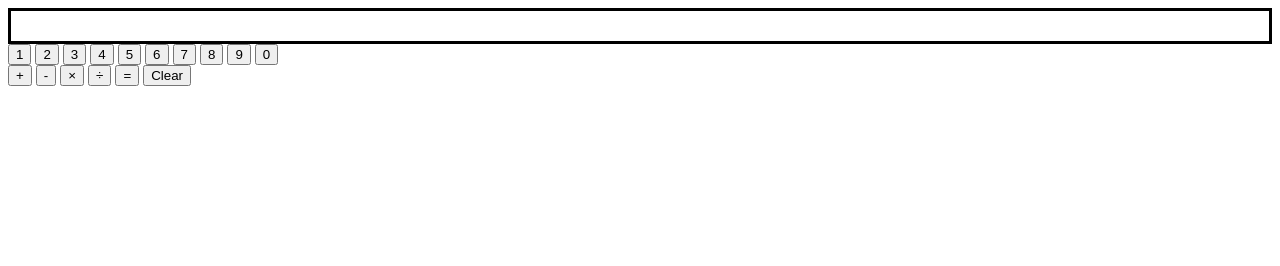
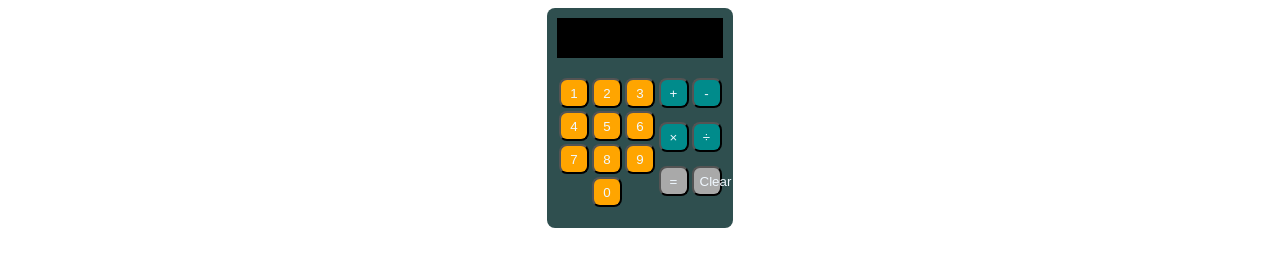
Before and after one commit to Maroosh-Gillani/calculator, a plain HTML site: page index.html in a window 1280 px wide. Drawn offline with Linux system fonts and the light colour scheme.

Commit message:
Added CSS to emulate the look of a calculator

```diff
--- a/style.css
+++ b/style.css
@@ -1,4 +1,58 @@
+body {
+    display: flex;
+    justify-content: center;
+    font-family: 'Segoe UI', Tahoma, Geneva, Verdana, sans-serif;
+}
+
+.container {
+    background-color: darkslategray;
+    padding: 10px;
+    border-radius: 8px;
+    height: 200px;
+}
+
 .screen {
-    border: solid;
+    display: flex;
+    align-items: center;
+    height: 32px;
+    background-color: black;
+    color: lightgray;
+    margin-bottom: 20px;
+    padding: 4px;
+}
+
+.buttons {
+    display: flex;
+}
+
+.numberButtons {
+    display: flex;
+    flex-wrap: wrap;
+    width: 100px;
+    justify-content: center;
+    gap: 3px;
+}
+
+.numberButtons .num{
+    background-color: orange;
+}
+
+.operatorButtons {
+    display: flex;
+    flex-wrap: wrap;
+    width: 66px;
+    justify-content: center;
+    gap: 3px;
+}
+
+.operatorButtons .op {
+    background-color: darkcyan;
+}
+
+button {
     height: 30px;
+    width: 30px;
+    border-radius: 8px;
+    color: aliceblue;
+    background-color: darkgray;
 }
```
